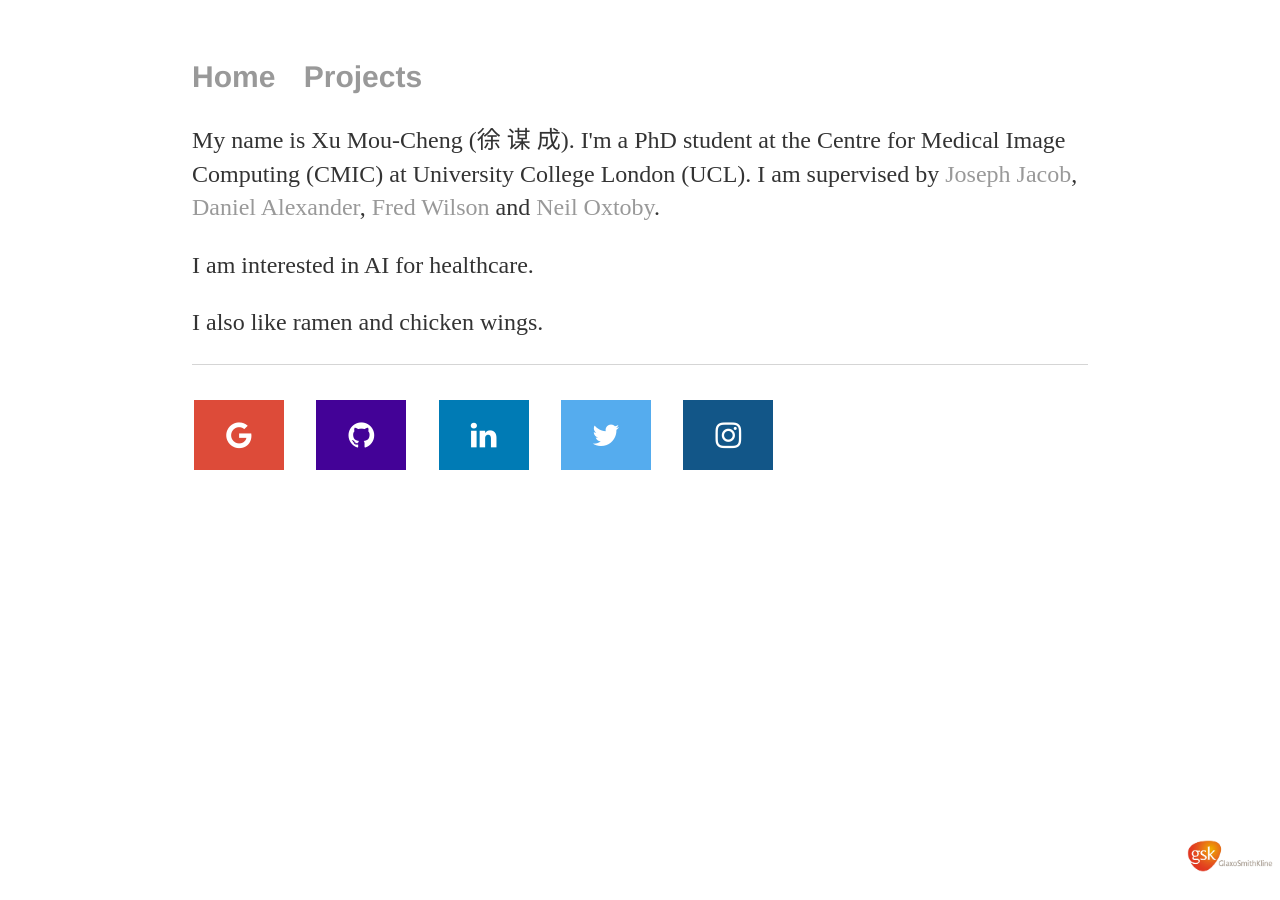
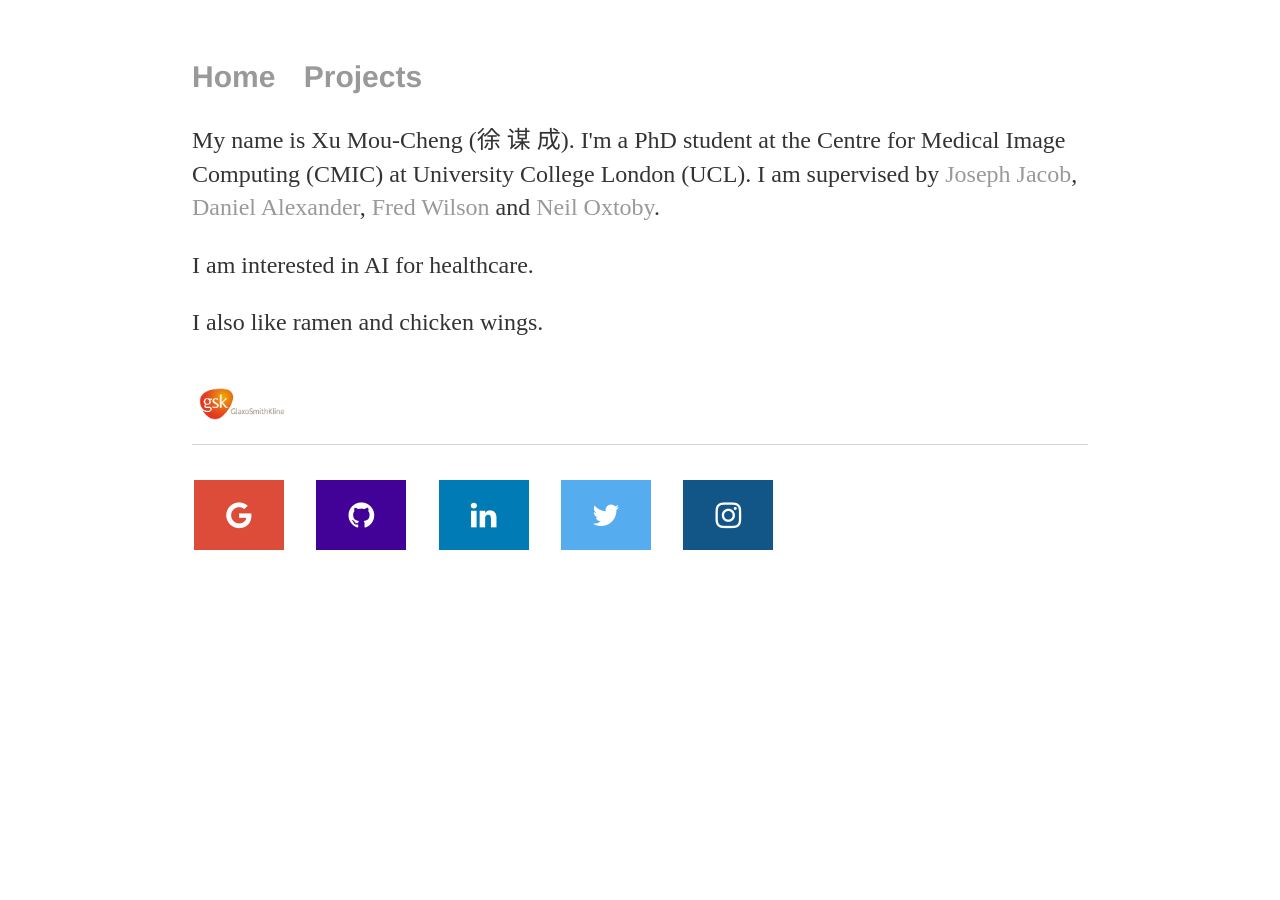
Before and after one commit to moucheng2017/mouchengxu.github.io, a Jekyll site: the page built from index.html, in a window 1280 px wide. Built offline with Jekyll 4.4.1, drawn with Linux system fonts in a browser that asks for light colours.

Commit message:
Update index.html

```diff
--- a/index.html
+++ b/index.html
@@ -11,9 +11,6 @@ title: Mou-Cheng Xu
 		<a href="https://scholar.google.com/citations?user=uWfRPHEAAAAJ&hl=en">Neil Oxtoby</a>.</p>
 	<p>I am interested in AI for healthcare.</p>
 	<p>I also like ramen and chicken wings.</p>
+	<img src="gsk.png" alt="gsk logo" width="100" height="80" style="vertical-align:bottom">
 
 </div><!-- /.blurb -->
-
- <div class="bottom_right">
-    <img src="gsk.png" alt="gsk logo" width="100" height="80">
- </div>
```
